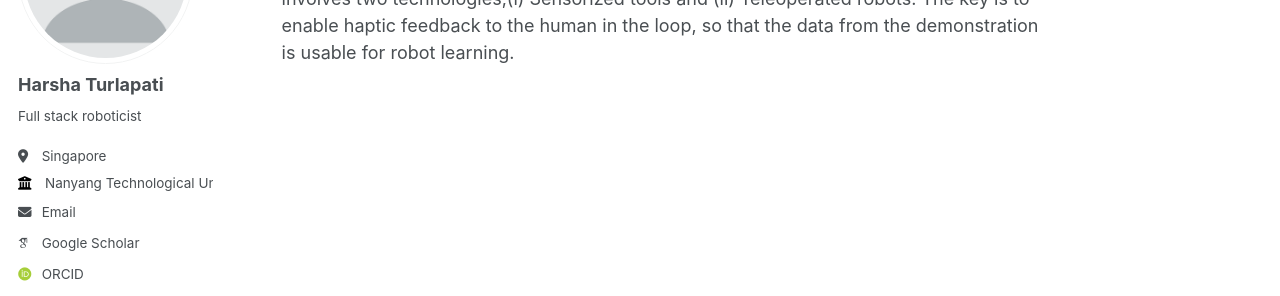
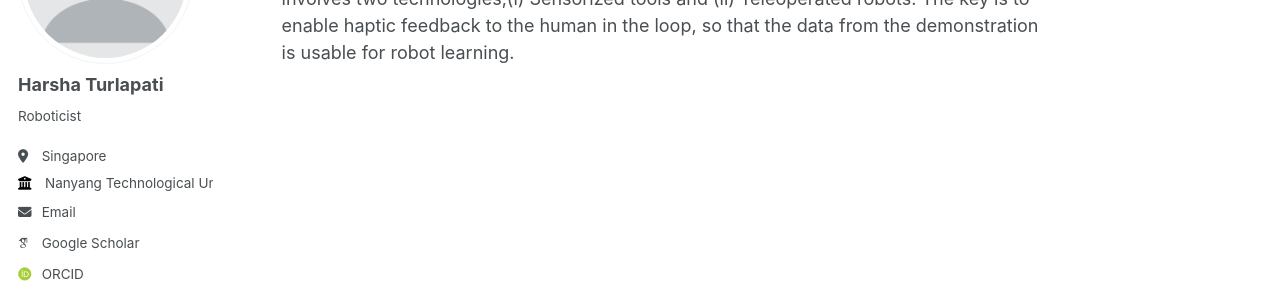
Before and after one commit to harshaturlapati/harshaturlapati.github.io, a Jekyll site: the page built from _pages/about.md, in a window 1280 px wide. Shown: the part 217-513 px from the top of the page. Built offline with Jekyll 4.4.1, drawn with Linux system fonts in a browser that asks for light colours; some web fonts are replaced.

Commit message:
Update _config.yml

```diff
--- a/_config.yml
+++ b/_config.yml
@@ -24,7 +24,7 @@ author:
   avatar           : "profile.png"
   name             : "Harsha Turlapati"
   pronouns         : # example: "she/her"
-  bio              : "Full stack roboticist"
+  bio              : "Roboticist"
   location         : "Singapore"
   employer         : "Nanyang Technological University"
   uri              : # URL
```
